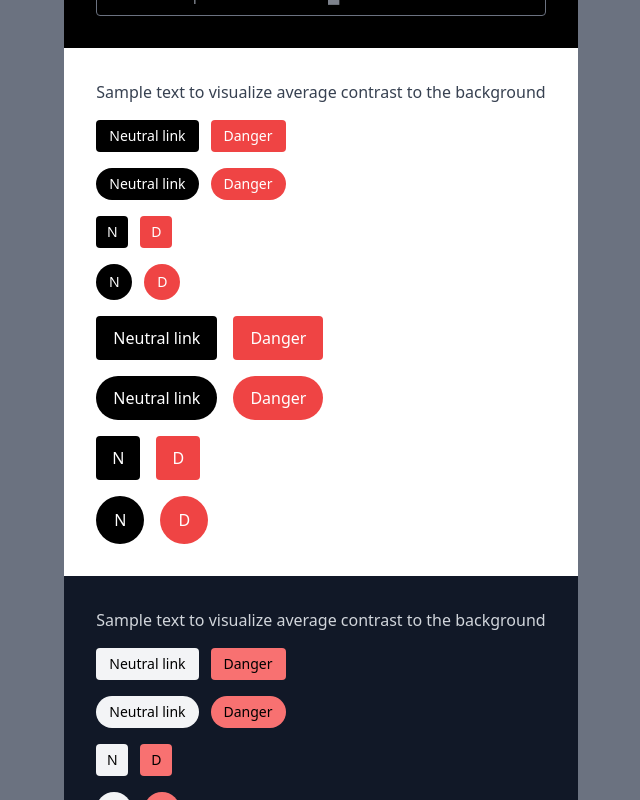
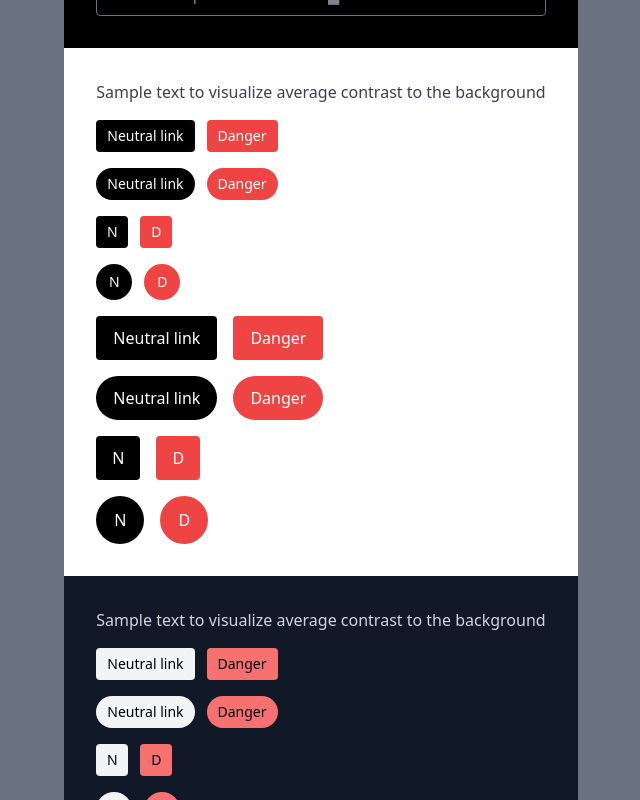
Before and after one commit to FlynnRider-000/nextjs-starter, a Next.js app: page / in a window 1280 px wide. Shown: the part 1080-1880 px from the top of the page, without its empty margins (319-959 px from the left). Built offline with nearby package versions, Linux system fonts and the light colour scheme.

Commit message:
refactor(Button): shrink paddings of small variant

```diff
--- a/src/components/buttons/_Button.tsx
+++ b/src/components/buttons/_Button.tsx
@@ -46,7 +46,7 @@ export const Button: PolymorphicForwardRefExoticComponent<
 						"text-sm",
 						shape === "circle"
 							? "h-9 w-9"
-							: ["h-8", shape === "square" ? "w-8" : "px-3"],
+							: ["h-8", shape === "square" ? "w-8" : "px-2.5"],
 					)]: size === "sm",
 					[clsx(
 						shape === "circle"
```
